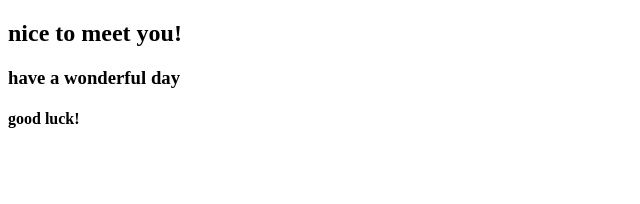
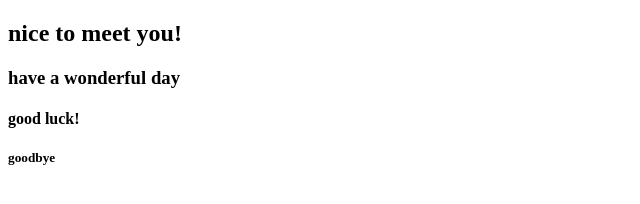
Before and after one commit to reutpa/temp, a plain HTML site: page index.html in a window 1280 px wide. Shown: the full height of the page, 0-640 px from the left. Drawn offline with Linux system fonts and the light colour scheme.

Commit message:
it's another change num 2

```diff
--- a/index.html
+++ b/index.html
@@ -10,5 +10,6 @@
     <h2>nice to meet you!</h2>
     <h3>have a wonderful day</h3>
     <h4>good luck!</h4>
+    <h5>goodbye</h5>
 </body>
 </html>
```
